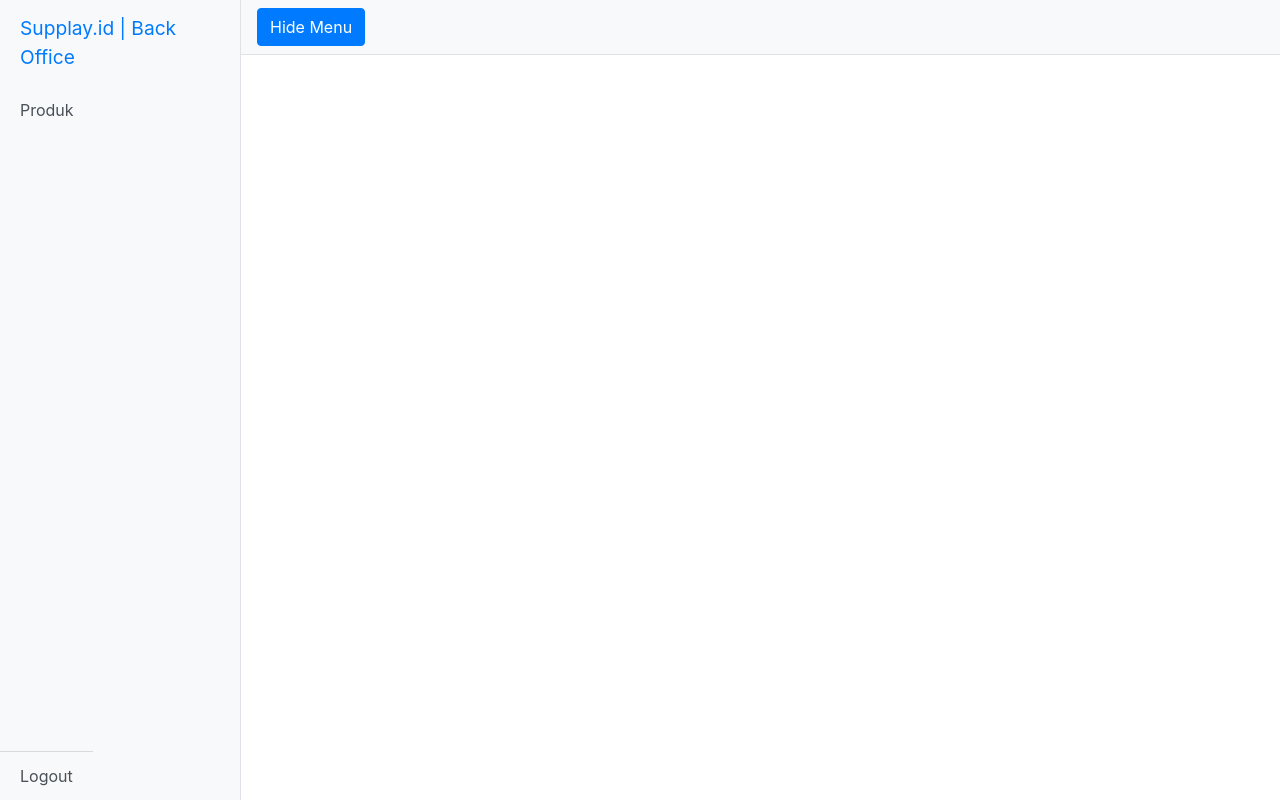
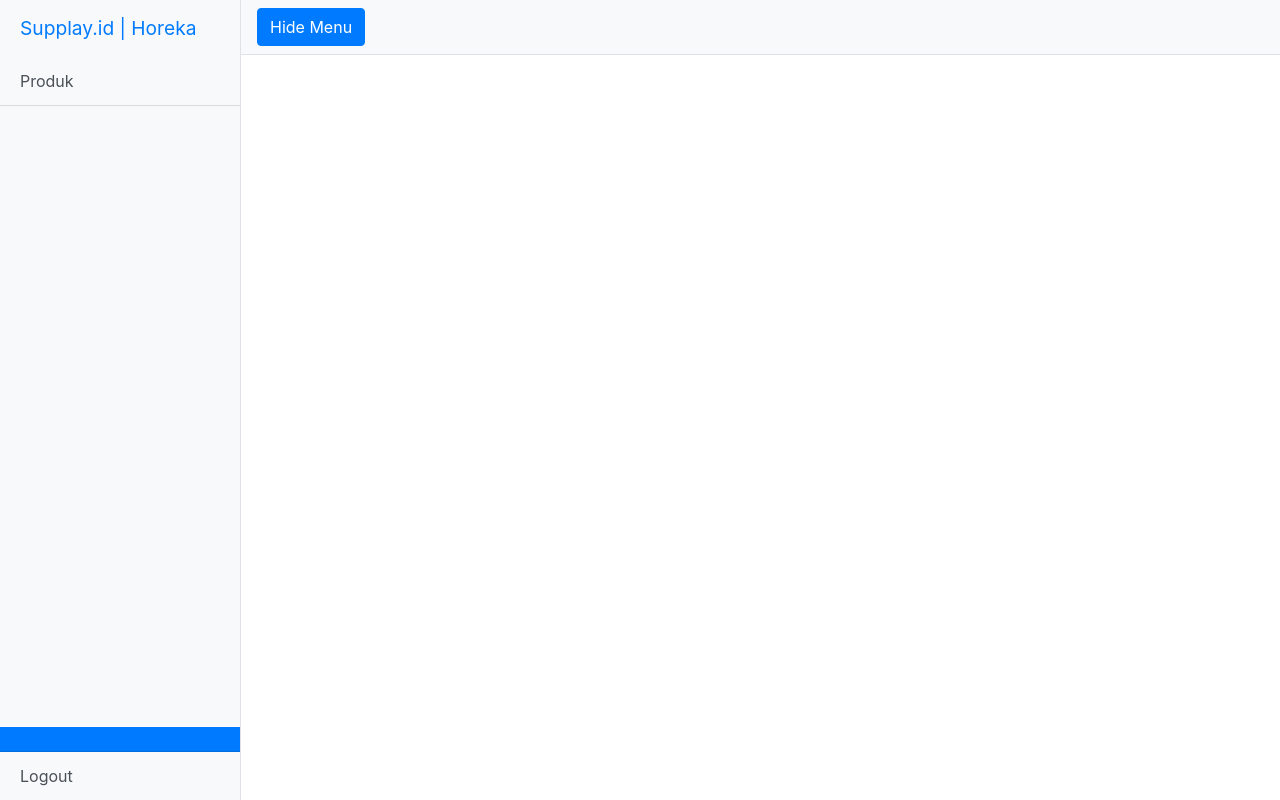
Before and after one commit to rezarhtm/supplay_admin_app, a CodeIgniter app: the page made by application/views/template/horeka/header.php in a window 1280 px wide. Run offline with CodeIgniter, Linux system fonts and the light colour scheme; data that the repository does not hold is empty; some libraries are stand-ins or nearby versions.

Commit message:
fix sidebar

```diff
--- a/application/views/template/horeka/header.php
+++ b/application/views/template/horeka/header.php
@@ -33,15 +33,16 @@
 
 		<!-- Sidebar -->
 		<div class="bg-light border-right" id="sidebar-wrapper">
-			<div class="sidebar-heading"><a href="<?php echo base_url(); ?>index.php/">Supplay.id | Back Office</a></div>
+			<div class="sidebar-heading"><a href="<?php echo base_url(); ?>index.php/">Supplay.id | Horeka</a></div>
 			<ul class="list-group list-group-flush">
 				<li><a href="<?php echo base_url(); ?>index.php/admin/" aria-expanded="false" class="list-group-item list-group-item-action bg-light">Produk</a></li>
-
-				<hr />
-				<div style="position: absolute; display: inline-block; bottom: 0;">
-					<li class="list-group-item list-group-item-action bg-light"><?= $this->auth->userName ?></li>
-					<li><a href="<?php echo base_url(); ?>index.php/login/logout" aria-expanded="false" class="list-group-item list-group-item-action bg-light">Logout</a></li>
-				</div>
+			</ul>
+			<ul class="list-group list-group-flush" style="position: absolute; display: inline-block; bottom: 0;">
+				<li class="list-group-item list-group-item-action bg-primary text-white">
+					<!-- <span class="badge badge-primary" style="font-size: 1rem;"><?= $this->auth->userName ?></span> -->
+					<?= $this->auth->userName ?>
+				</li>
+				<li><a href="<?php echo base_url(); ?>index.php/login/logout" aria-expanded="false" class="list-group-item list-group-item-action bg-light">Logout</a></li>
 			</ul>
 		</div>
 		<!-- /#sidebar-wrapper -->
```
Also changed, not shown: application/views/template/admin/header.php (+7 -6 lines).
